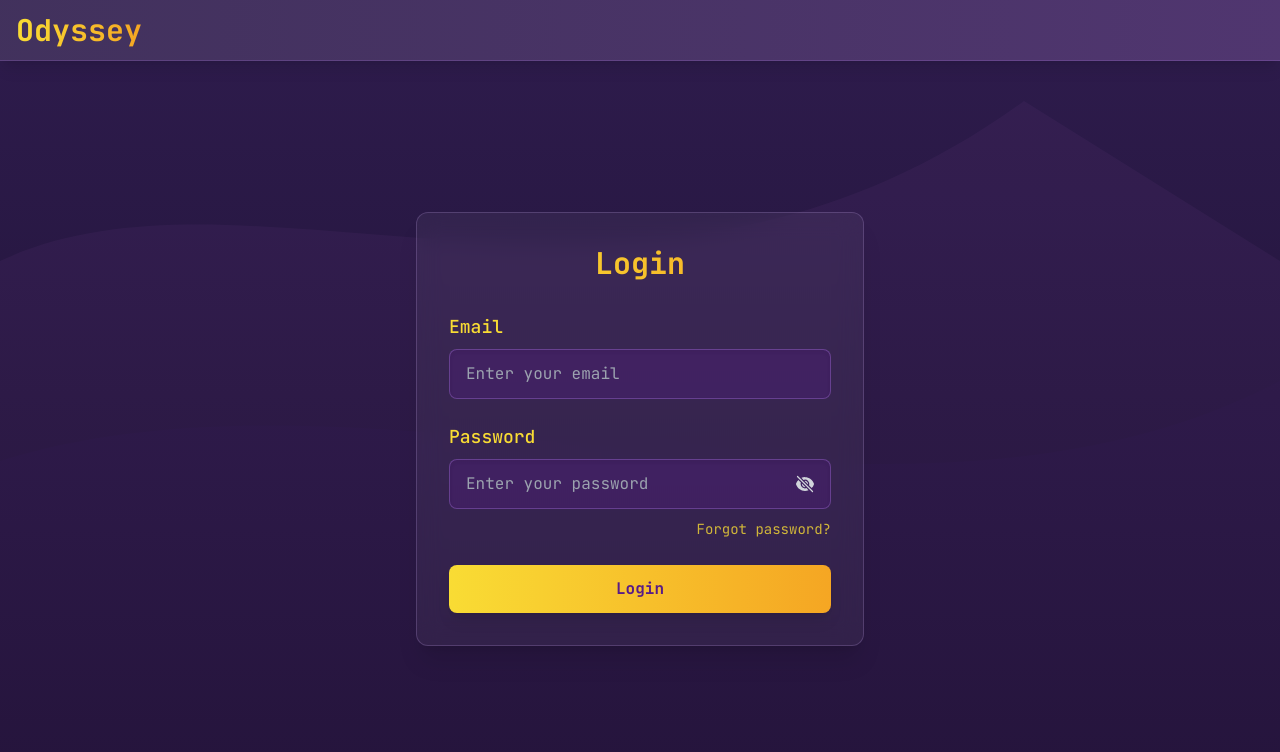
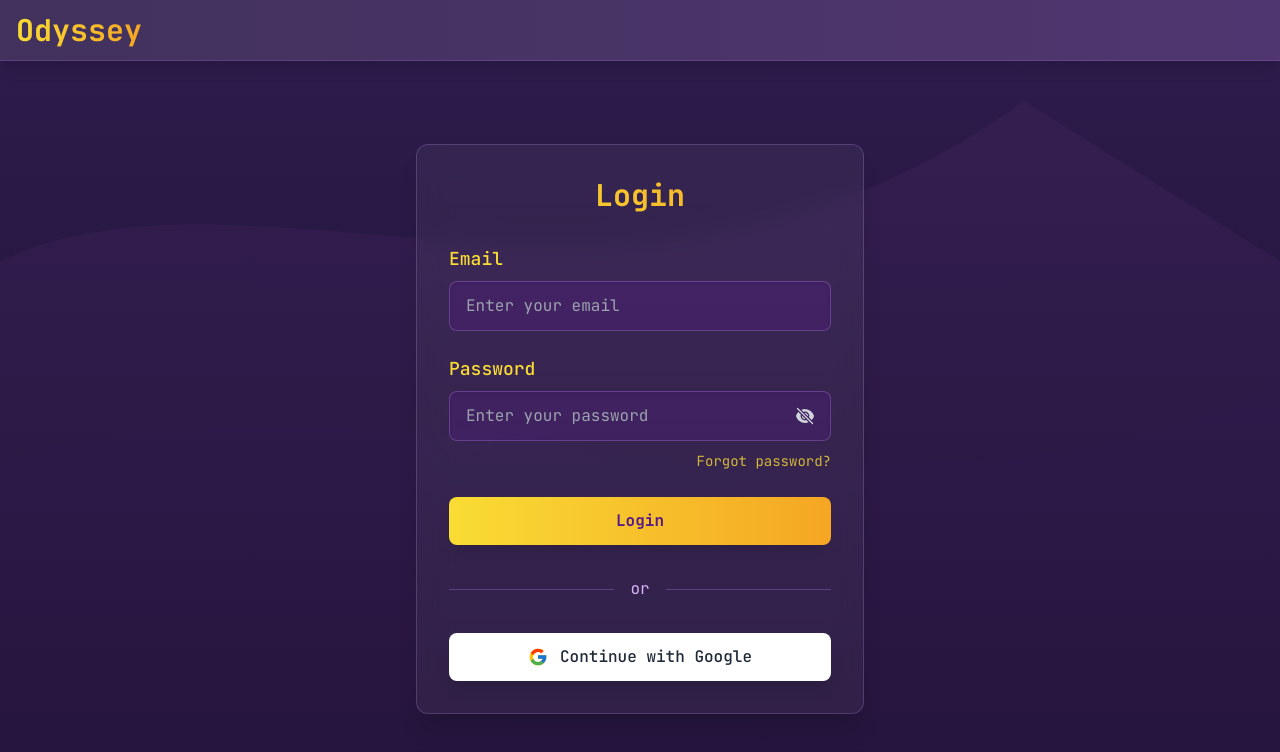
Before and after one commit to cbitosc/OpenSys25-Odyssey, a Next.js app: page / in a window 1280 px wide. Shown: the top 752 px of the page. Built offline with nearby package versions, Linux system fonts and the light colour scheme; no server answers.

Commit message:
google oAuth

```diff
--- a/firebase.js
+++ b/firebase.js
@@ -1,7 +1,7 @@
 // Import the functions you need from the SDKs you need
 import { initializeApp } from "firebase/app";
 import { getAnalytics } from "firebase/analytics";
-import { getAuth } from "firebase/auth";
+import { getAuth, GoogleAuthProvider } from "firebase/auth";
 import { getDatabase } from "firebase/database";
 // TODO: Add SDKs for Firebase products that you want to use
 // https://firebase.google.com/docs/web/setup#available-libraries
@@ -23,7 +23,6 @@ const firebaseConfig = {
 const app = initializeApp(firebaseConfig);
 // const analytics = getAnalytics(app);
 const auth = getAuth(app);
-
 const database = getDatabase(app);
 
 export { app, auth, database };
--- a/package.json
+++ b/package.json
@@ -27,6 +27,7 @@
     "next-themes": "^0.2.1",
     "react": "^18",
     "react-dom": "^18",
+    "react-icons": "^5.5.0",
     "tailwind-merge": "^2.2.1",
     "tailwindcss-animate": "^1.0.7"
   },
--- a/src/app/api/auth/[...nextauth]/route.js
+++ b/src/app/api/auth/[...nextauth]/route.js
@@ -13,6 +13,15 @@ const handler = NextAuth({
       credentials: {},
       async authorize(credentials) {
         try {
+          if (credentials.isFirebaseGoogleUser) {
+            return {
+              id: credentials.uid,
+              email: credentials.email,
+              name: credentials.name,
+              image: credentials.image,
+            };
+          }
+
           const userCredential = await signInWithEmailAndPassword(
             auth,
             credentials.email || "",
@@ -20,7 +29,12 @@ const handler = NextAuth({
           );
 
           if (userCredential.user) {
-            return userCredential.user;
+            return {
+              id: userCredential.user.uid,
+              email: userCredential.user.email,
+              name: userCredential.user.displayName,
+              image: userCredential.user.photoURL,
+            };
           }
           return null;
         } catch (error) {
@@ -30,6 +44,20 @@ const handler = NextAuth({
       },
     }),
   ],
+  callbacks: {
+    async jwt({ token, user }) {
+      if (user) {
+        token.uid = user.id;
+      }
+      return token;
+    },
+    async session({ session, token }) {
+      if (token) {
+        session.user.id = token.uid;
+      }
+      return session;
+    },
+  },
   session: {
     strategy: "jwt",
   },
--- a/src/components/Login.jsx
+++ b/src/components/Login.jsx
@@ -5,6 +5,9 @@ import { EyeIcon, EyeSlashIcon } from "@heroicons/react/24/solid";
 import { signIn } from "next-auth/react";
 import { motion } from "framer-motion";
 import Link from "next/link";
+import { FcGoogle } from "react-icons/fc";
+import { signInWithPopup, GoogleAuthProvider } from "firebase/auth";
+import { auth } from "../../firebase";
 
 function Login() {
   const [email, setEmail] = useState("");
@@ -12,6 +15,7 @@ function Login() {
   const [error, setError] = useState(null);
   const [isPasswordVisible, setIsPasswordVisible] = useState(false);
   const [isLoading, setIsLoading] = useState(false);
+  const [isGoogleLoading, setIsGoogleLoading] = useState(false);
 
   const handleKeyPress = (e) => {
     if (e.key === "Enter") {
@@ -34,6 +38,33 @@ function Login() {
       setError("Login failed. Please check your credentials.");
     } finally {
       setIsLoading(false);
+    }
+  };
+
+  const handleGoogleLogin = async () => {
+    setError(null);
+    setIsGoogleLoading(true);
+
+    try {
+      const provider = new GoogleAuthProvider();
+      const result = await signInWithPopup(auth, provider);
+
+      const user = result.user;
+
+      await signIn("credentials", {
+        uid: user.uid,
+        email: user.email,
+        name: user.displayName,
+        image: user.photoURL,
+        isFirebaseGoogleUser: true,
+        redirect: true,
+        callbackUrl: "/",
+      });
+
+    } catch (err) {
+      console.error("Google login error:", err);
+      setError("Google login failed. Please try again.");
+      setIsGoogleLoading(false);
     }
   };
 
@@ -120,6 +151,31 @@ function Login() {
                 "Login"
               )}
             </button>
+
+            <div className="relative flex items-center py-2">
+              <div className="flex-grow border-t border-purple-400/30"></div>
+              <span className="flex-shrink mx-4 text-purple-300">or</span>
+              <div className="flex-grow border-t border-purple-400/30"></div>
+            </div>
+
+            <button
+              type="button"
+              disabled={isGoogleLoading}
+              className="w-full py-3 px-4 bg-white hover:bg-gray-100 text-gray-800 font-medium rounded-lg shadow-lg transform transition-all duration-200 hover:scale-105 disabled:opacity-70 disabled:cursor-not-allowed disabled:transform-none flex items-center justify-center"
+              onClick={handleGoogleLogin}
+            >
+              {isGoogleLoading ? (
+                <>
+                  <span className="w-5 h-5 mr-3 rounded-full border-2 border-t-purple-900 border-purple-900/30 animate-spin"></span>
+                  Connecting...
+                </>
+              ) : (
+                <>
+                  <FcGoogle className="w-5 h-5 mr-3" />
+                  Continue with Google
+                </>
+              )}
+            </button>
           </div>
         </div>
       </motion.div>
```
Also changed, not shown: 1 other file (tests, documents, lock files or other folders).
